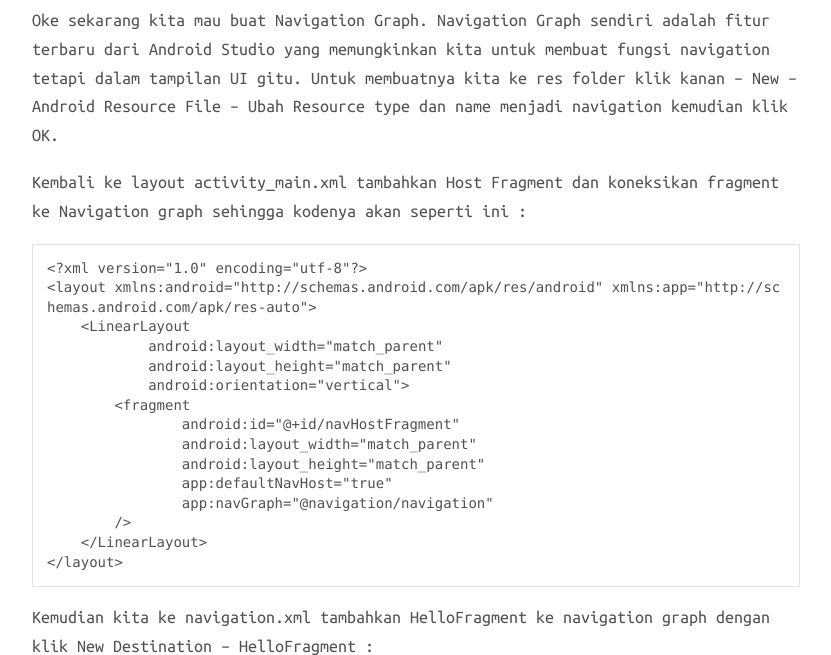
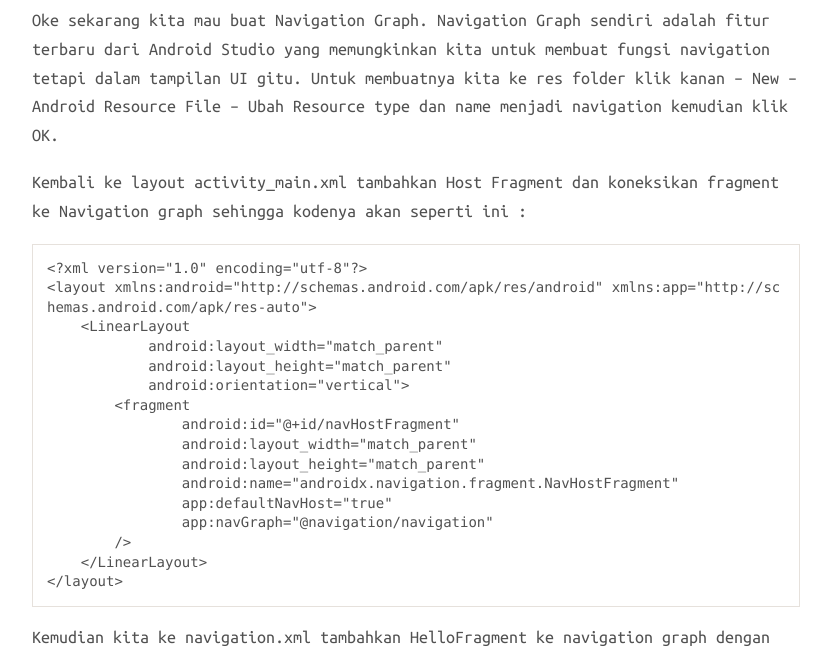
Before and after one commit to kucingselfie/kucingselfie.github.io, a Jekyll site: the page built from _posts/2019-07-07-Belajar-Navigation-Component.markdown, in a window 1280 px wide and 900 px high, scrolled down 4421 px, cut to the strip 0-655 px from the top of the window. Shown: the whole strip, without its empty margins (224-1055 px from the left). Built offline with Jekyll 4.4.1, drawn with Linux system fonts in a browser that asks for light colours; nearby versions of some CDN libraries; our own code applies the rules of GitHub Pages for plain Markdown files; comment, search, counter and statistics services are not loaded.

Commit message:
Update 2019-07-07-Belajar-Navigation-Component.markdown

```diff
--- a/_posts/2019-07-07-Belajar-Navigation-Component.markdown
+++ b/_posts/2019-07-07-Belajar-Navigation-Component.markdown
@@ -144,6 +144,7 @@ Kembali ke layout activity_main.xml tambahkan Host Fragment dan koneksikan fragm
                 android:id="@+id/navHostFragment"
                 android:layout_width="match_parent"
                 android:layout_height="match_parent"
+                android:name="androidx.navigation.fragment.NavHostFragment"
                 app:defaultNavHost="true"
                 app:navGraph="@navigation/navigation"
         />
```
